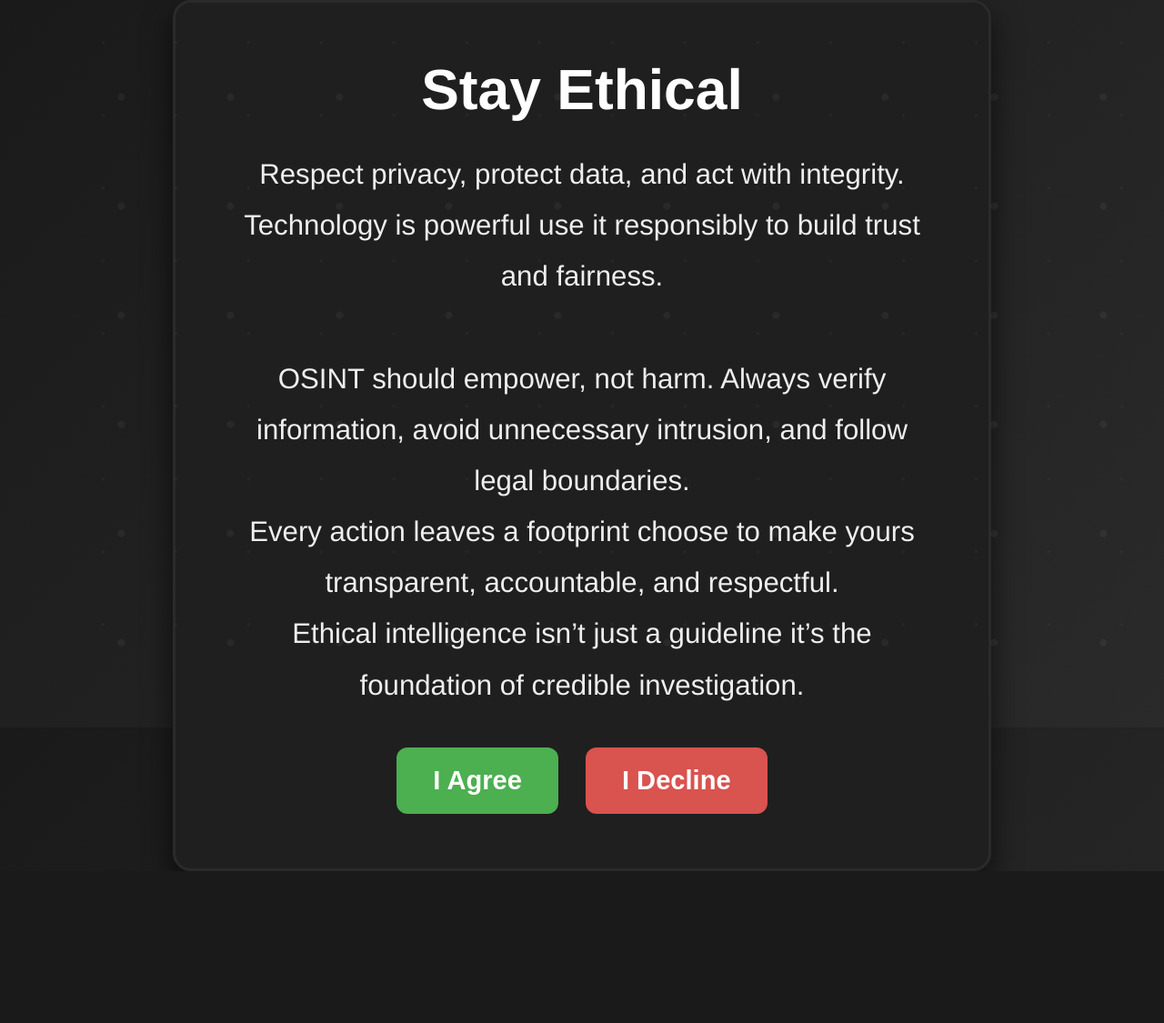
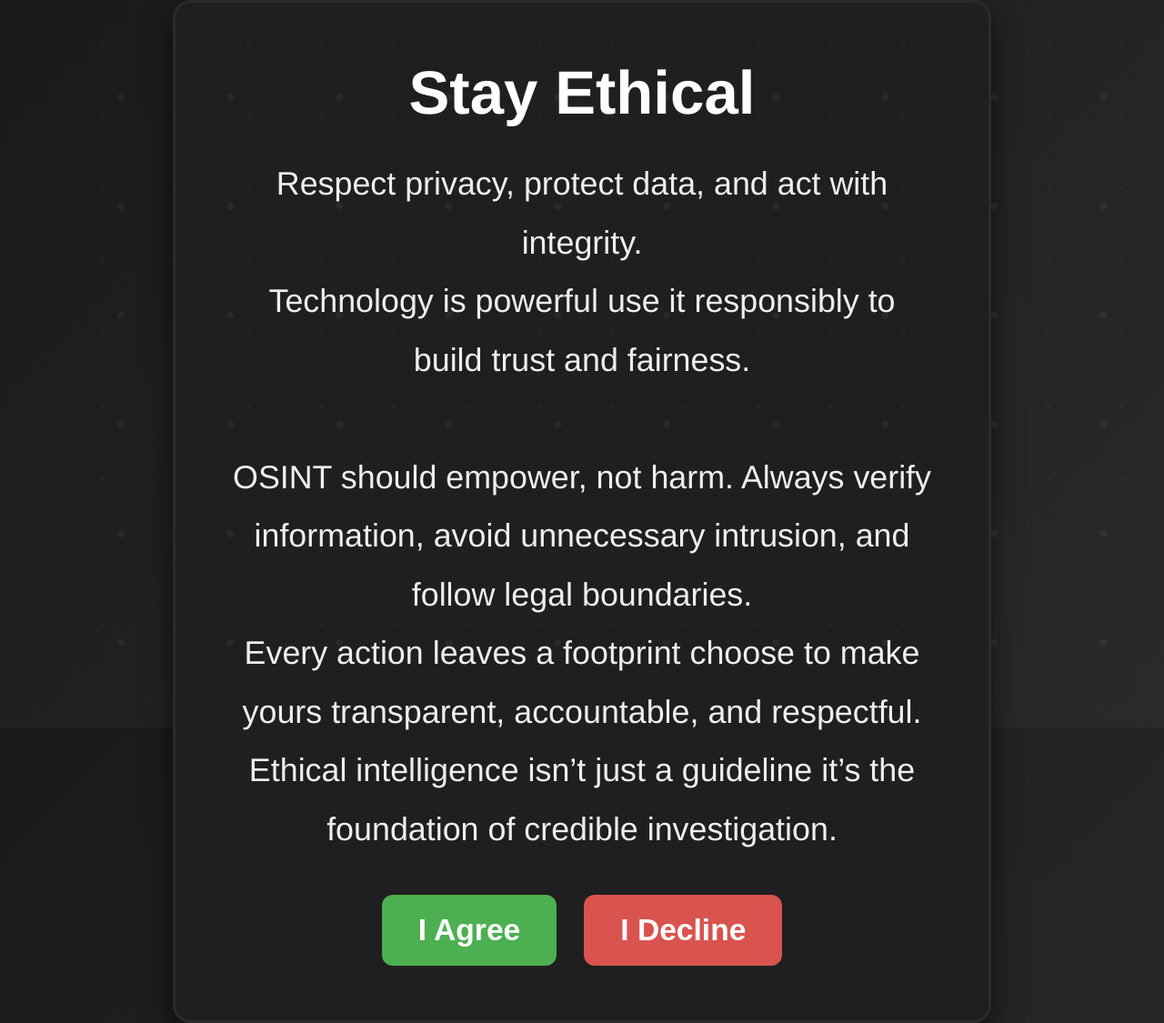
Before and after one commit to Novelintel/Novelintel, a PHP site: page /DeepSearch/Reminder.html in a window 1280 px wide. Shown: the whole page at 91% size. Before the commit the page ends 958 px from the top, so only its background shows below. Run offline with PHP 8.4, Linux system fonts and the light colour scheme.

Commit message:
Update styles.css

```diff
--- a/OSINTScraper/DeepSearch/styles.css
+++ b/OSINTScraper/DeepSearch/styles.css
@@ -21,7 +21,7 @@ body {
   min-height: 100vh;
   background: var(--body-bg);
   font-family: Helvetica, sans-serif;
-  font-size: 1.3em;
+  font-size: 1.4em;
   display: flex;
   align-items: center;
   justify-content: center;
@@ -72,7 +72,7 @@ body::before {
 .container p {
   color: var(--text-light);
   line-height: 1.8;
-  font-size: 1.5em;
+  font-size: 1.6em;
   margin-bottom: 40px;
 }
 
@@ -84,7 +84,7 @@ body::before {
 
 .btn {
   padding: 20px 40px;
-  font-size: 1.4em;
+  font-size: 1.5em;
   font-weight: bold;
   border: none;
   border-radius: 12px;
```
